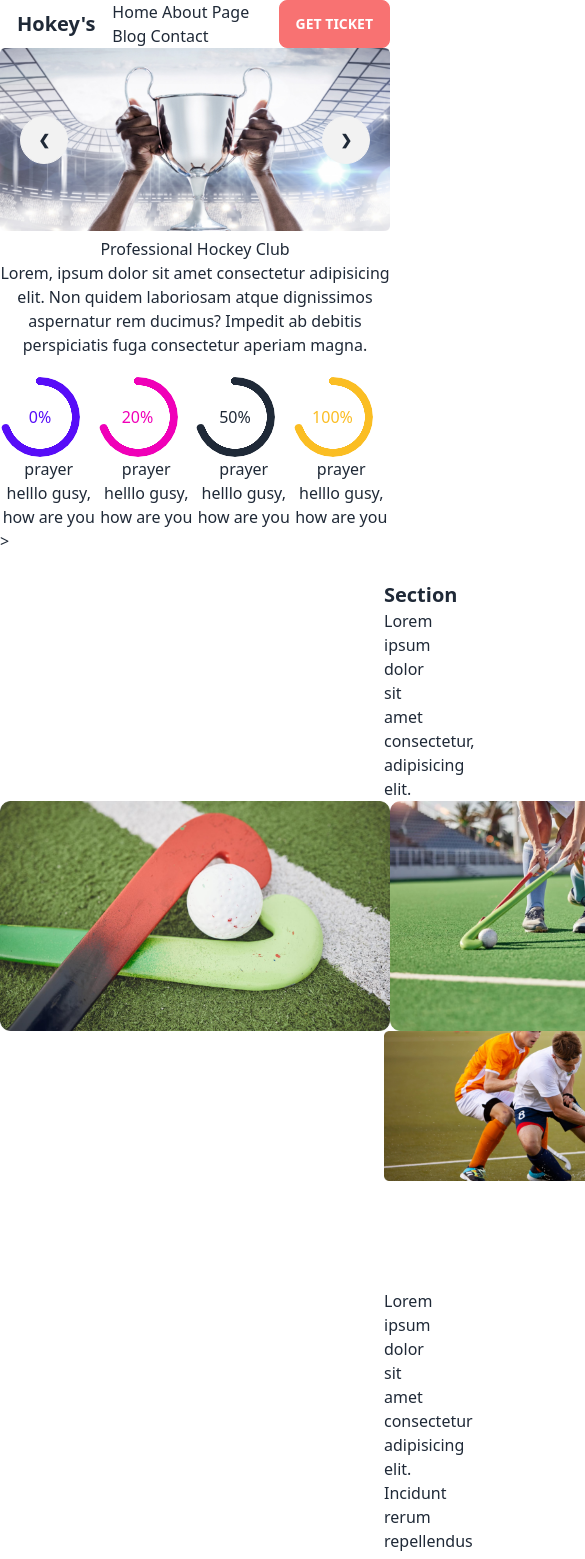
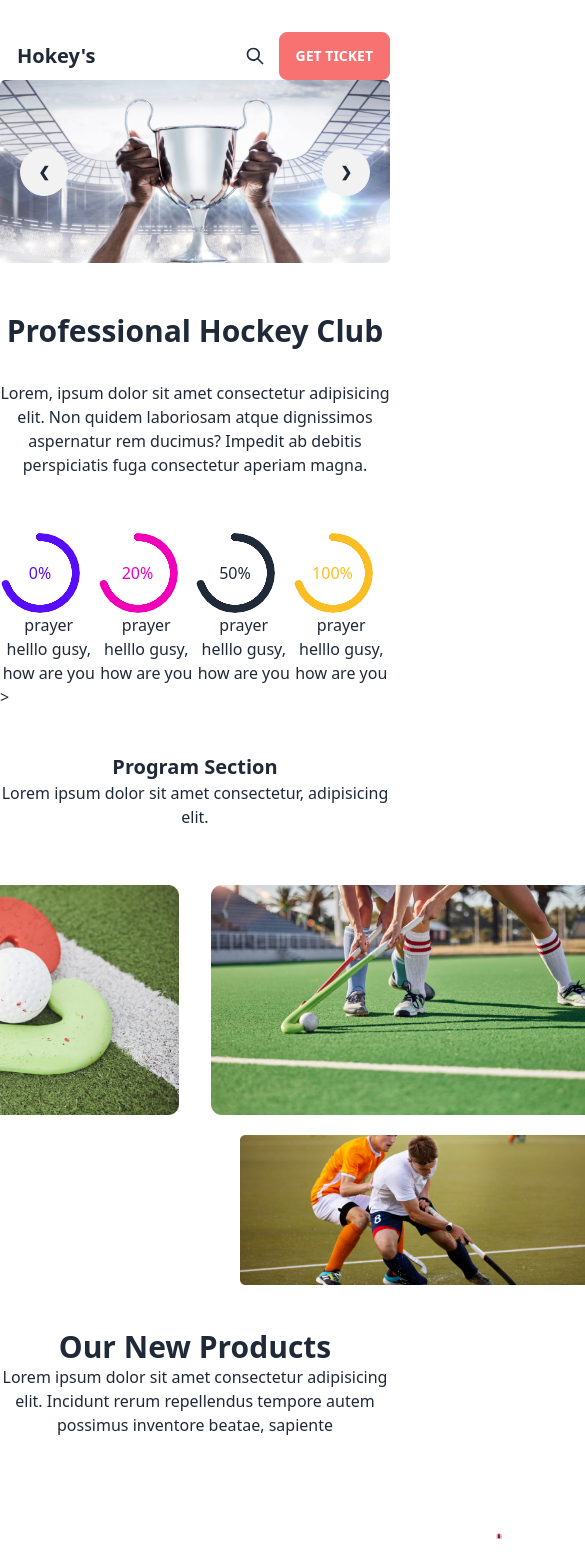
Before and after one commit to soheba/third-assignment, a plain HTML site: page index.html in a window 390 px wide. Shown: the top 1559 px of the page, 585 px wide, since content can reach past the window. Drawn offline with nearby package versions, Linux system fonts and the light colour scheme.

Commit message:
nav bar  edit

```diff
--- a/index.html
+++ b/index.html
@@ -34,19 +34,26 @@
     </script>
   </head>
   <body>
-    <header class="flex w-full">
+    <header class="flex flex-auto w-full mt-8">
       <div class="flex-auto">
         <a class="btn btn-ghost normal-case font-bold text-xl lg:text-4xl"
           >Hokey's</a
         >
       </div>
-      <nav class="flex-auto h-6">
-        <a href="">Home</a>
-        <a href="">About</a>
-        <a href="">Page</a>
-        <a href="">Blog</a>
-        <a href="">Contact</a>
-      </nav>
+      <!-- class="flex-auto h-6" -->
+
+      <div class="navbar-center hidden lg:flex mb-12 ">
+        <ul class="menu text-base menu-horizontal items-center px-1">
+            <li><a>Home</a></li>
+            <li><a>Shop</a></li>
+            <li><a>News</a></li>
+            <li><a>Contact</a></li>
+        </ul>
+     </div>
+
+      <button class="btn btn-ghost btn-circle">
+      <svg xmlns="http://www.w3.org/2000/svg" class="h-5 w-5" fill="none" viewBox="0 0 24 24" stroke="currentColor"><path stroke-linecap="round" stroke-linejoin="round" stroke-width="2" d="M21 21l-6-6m2-5a7 7 0 11-14 0 7 7 0 0114 0z" /></svg>
+      </button>
       <div class="flex-none">
         <button class="btn btn-error text-white">Get Ticket</button>
       </div>
@@ -65,8 +72,8 @@
         </div>
       </div>
       <!-- section 2 -->
-      <div class="text-center mb-5">
-        <h1>Professional Hockey Club</h1>
+      <div class="text-center mt-11 mb-14">
+        <div class="text-3xl mt-5 mb-8 font-bold">Professional Hockey Club</div>
         <div class="max-w-lg mx-auto">
           Lorem, ipsum dolor sit amet consectetur adipisicing elit. Non quidem
           laboriosam atque dignissimos aspernatur rem ducimus? Impedit ab
@@ -124,31 +131,31 @@
       </div>
       <!-- section 3 -->
       <section>
-        <div class="ml-96 justify-center">
+        <div class="text-center mt-11 mb-14">
           <a
-            class="font-bold text-xl lg:text-4xl text-center items-center ml-96 justify-center"
+            class="font-bold text-xl lg:text-4xl text-center items-center justify-center"
             >Program Section</a
           >
-          <div class="text-center w-3/4 justify-center">
+          <div class="max-w-lg mx-auto">
             Lorem ipsum dolor sit amet consectetur, adipisicing elit.
           </div>
         </div>
         <div>
-          <div class="flex justify-around">
+          <div class="flex gap-8 justify-center mb-5">
             <!--  -->
             <img src="images/2.png" alt="" />
             <img src="images/3.png" alt="" />
           </div>
 
           <div class="justify-center">
-            <img class="justify-center ml-96" src="images/4.png" alt="" />
+            <img class="justify-center ml-60 " src="images/4.png" alt="" />
           </div>
         </div>
       </section>
 
-      <section class="ml-96">
-        <div class="text-3xl font-bold ml-96">Our New Products</div>
-        <div>
+      <section class="text-center mt-11 mb-14  ">
+        <div class="text-3xl font-bold ">Our New Products</div>
+        <div class="max-w-lg mx-auto">
           Lorem ipsum dolor sit amet consectetur adipisicing elit. Incidunt
           rerum repellendus tempore autem possimus inventore beatae, sapiente
         </div>
@@ -291,10 +298,11 @@
       </section>
       <section class="ml-52">
         <section class="my-24">
-          <h3 class="text-5xl mb-12 font-semibold text-center">
-            Client <span class="text-bike-primary">Questions</span>
-          </h3>
-          <div class="test-center justify-center ml-32">
+          <div class="text-center mt-11 mb-8">
+            <span class="text-3xl font-bold">Client Questions</span>
+
+          </div>
+          <div class="test-center justify-center ml-32 mb-12">
             Lorem ipsum dolor sit amet consectetur adipisicing elit. Quibusdam
             corporis odit, tenetur veniam qui molestiae fugit rerum cupiditate.
             Minima dignissimos
@@ -459,9 +467,7 @@
                 <div class="mt-4">
                     <label for="" class="text-xl font-bold">Message</label>
                     <input type="text" placeholder="Write a massage" class="mt-2 input input-bordered w-full h-64 mb-32 bg-slate-200" />
-
                 </div>
-
       </section>
       <section class="footer footer-center p-10 bg-base-200 h-6 ml-8">
         <h5 class="text-3xl mb-12 font-bold text-center items-center">
```
